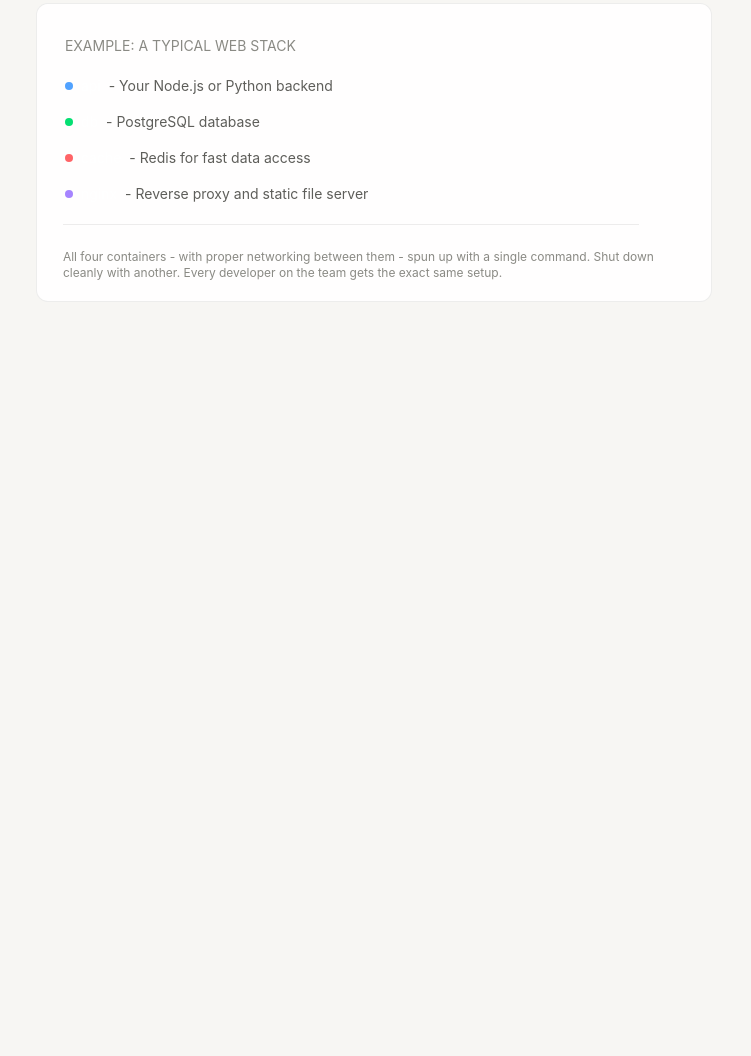
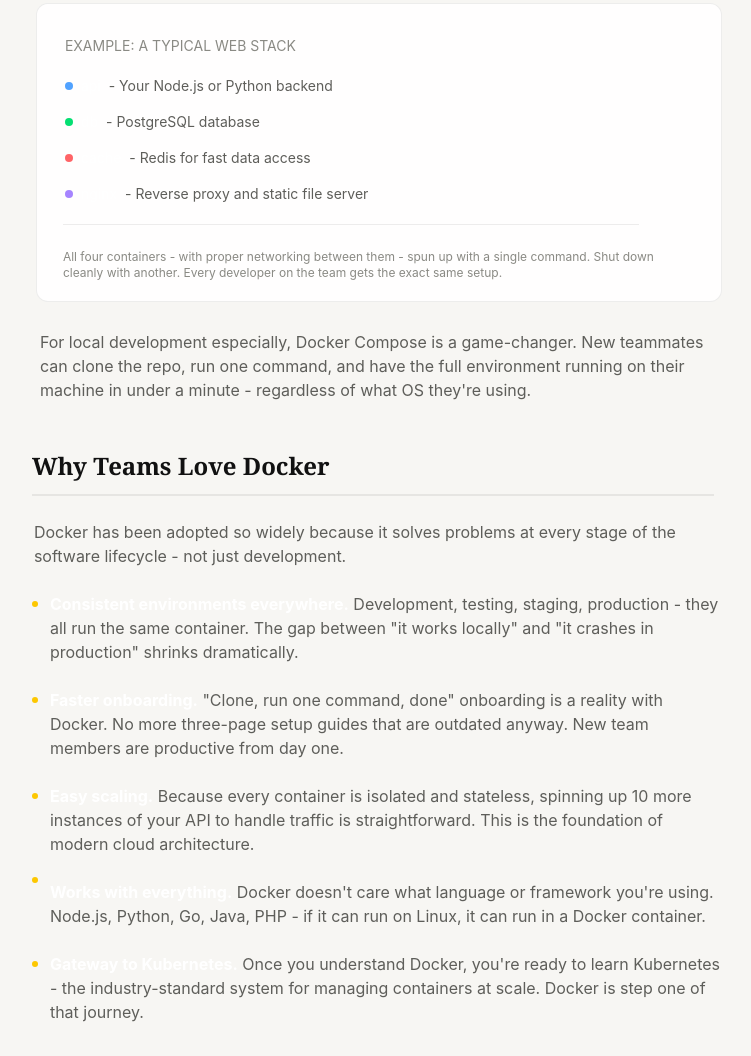
Before and after one commit to anshumishra2208/portfolio, a website: page blog.html in a window 1280 px wide. Shown: the part 3311-4367 px from the top of the page, without its empty margins (211-962 px from the left). Before the commit the page ends 3645 px from the top, so only its background shows below. Drawn offline with Linux system fonts and the light colour scheme.

Commit message:
last article left

```diff
--- a/blog.html
+++ b/blog.html
@@ -320,8 +320,54 @@
                         </div>
 
                         <div class=" mt-3 border-b border-(--border-subtle) mb-5 ml-6.5 hidden md:flex md:w-xl "></div>
-                        <p class="max-w-2xl text-xs text-(--text-4) px-6.5 py-5 -mt-4 ">All four containers - with proper networking between them - spun up with a single command. Shut down cleanly with another. Every developer on the team gets the exact same setup.</p>
+                        <p class="max-w-2xl text-xs text-(--text-4) px-6.5 py-5 -mt-4 ">All four containers - with
+                            proper networking between them - spun up with a single command. Shut down cleanly with
+                            another. Every developer on the team gets the exact same setup.</p>
 
+                    </div>
+
+                    <p class="text-md text-(--text-3) mt-7 max-w-2xl">For local development especially, Docker Compose
+                        is a game-changer. New teammates can clone the
+                        repo, run one command, and have the full environment running on their machine in under a minute
+                        - regardless of what OS they're using.</p>
+                </article>
+
+                <article>
+                    <h2 class="text-(--text-1) text-2xl font-serif mt-8 -ml-2 pt-4 max-w-xl font-bold">Why Teams Love
+                        Docker</h2>
+                    <div class="-ml-2 mt-3 w-full border border-(--border-subtle) "></div>
+                    <p class="text-md text-(--text-3) max-w-2xl mt-6 -ml-1.5">Docker has been adopted so widely because
+                        it solves problems at every stage of the software lifecycle - not just development.</p>
+                    <div class="mt-6 -ml-2 flex items-center gap-3">
+                        <div class="-mt-12 w-1.5 h-1.5 bg-yellow-400 rounded-full"></div>
+                        <p class="text-(--text-3) max-w-2xl"><b class="text-white">Consistent environments
+                                everywhere.</b> Development, testing, staging, production - they
+                            all run the same container. The gap between "it works locally" and "it crashes in
+                            production" shrinks dramatically.</p>
+                    </div>
+                    <div class="mt-6 -ml-2 flex items-center gap-3">
+                        <div class="-mt-12 w-1.5 h-1.5 bg-yellow-400 rounded-full"></div>
+                        <p class="text-(--text-3) max-w-2xl"><b class="text-white">Faster onboarding.</b> "Clone, run
+                            one command, done" onboarding is a reality with Docker. No more three-page setup guides that
+                            are outdated anyway. New team members are productive from day one.</p>
+                    </div>
+                    <div class="mt-6 -ml-2 flex items-center gap-3">
+                        <div class="-mt-12 w-1.5 h-1.5 bg-yellow-400 rounded-full"></div>
+                        <p class="text-(--text-3) max-w-2xl"><b class="text-white">Easy scaling.</b> Because every
+                            container is isolated and stateless, spinning up 10 more instances of your API to handle
+                            traffic is straightforward. This is the foundation of modern cloud architecture.</p>
+                    </div>
+                    <div class="mt-6 -ml-2 flex items-center gap-3">
+                        <div class="-mt-12 w-1.5 h-1.5 bg-yellow-400 rounded-full"></div>
+                        <p class="text-(--text-3) max-w-2xl"><b class="text-white">Works with everything.</b> Docker
+                            doesn't care what language or framework you're using. Node.js, Python, Go, Java, PHP - if it
+                            can run on Linux, it can run in a Docker container.</p>
+                    </div>
+                    <div class="mt-6 -ml-2 flex items-center gap-3">
+                        <div class="-mt-12 w-1.5 h-1.5 bg-yellow-400 rounded-full"></div>
+                        <p class="text-(--text-3) max-w-2xl"><b class="text-white">Gateway to Kubernetes.</b> Once you
+                            understand Docker, you're ready to learn Kubernetes - the industry-standard system for
+                            managing containers at scale. Docker is step one of that journey.</p>
                     </div>
                 </article>
 
```
Also changed, not shown: output.css.
